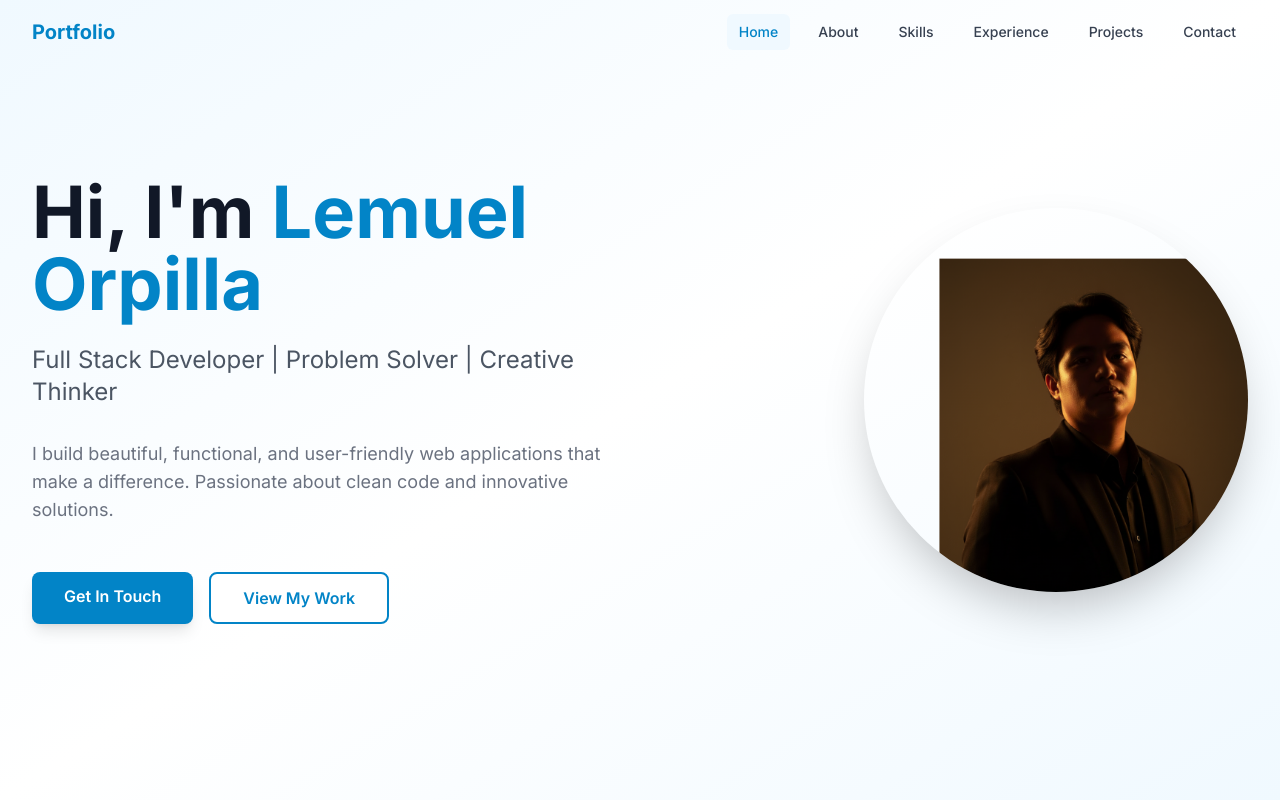
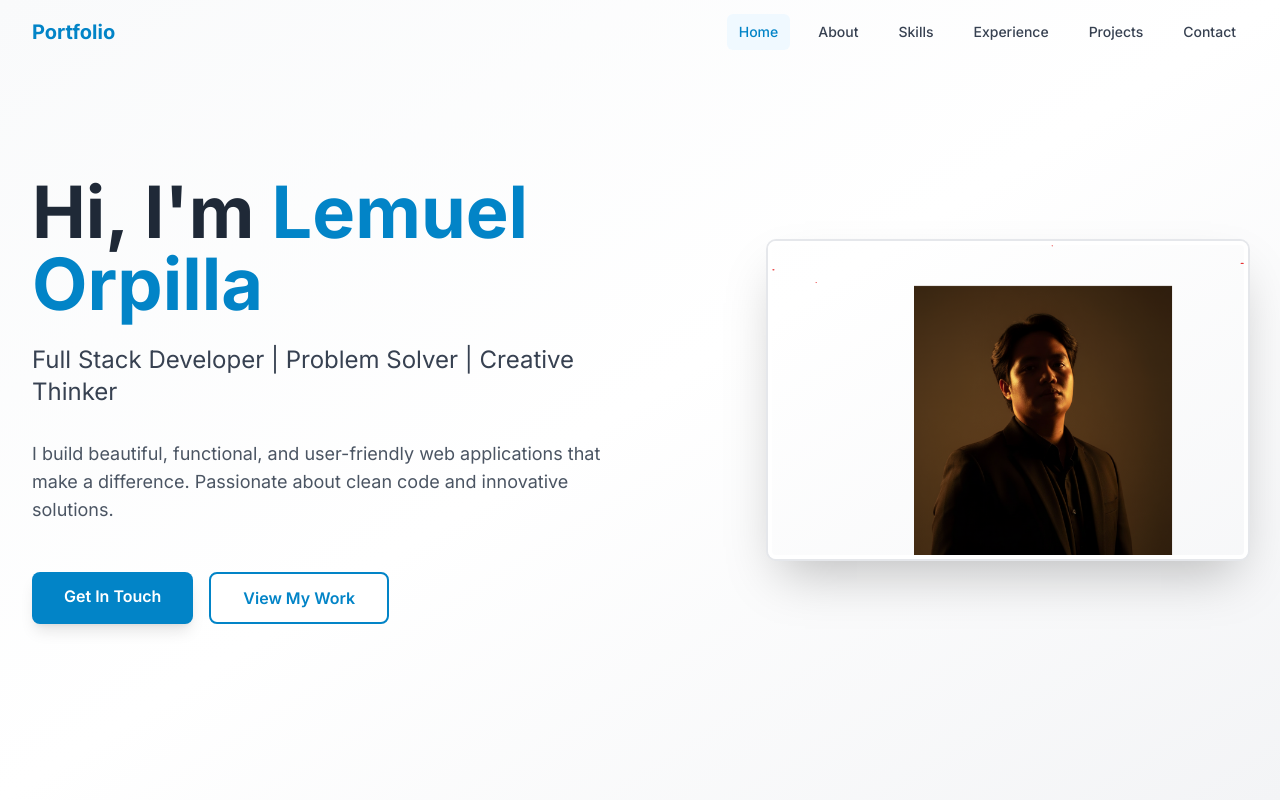
Before and after one commit to Toorpeedoo/Lemuel-Orpilla, a Next.js app: page / in a window 1280 px wide. Shown: the top 800 px of the page. Built offline with nearby package versions, Linux system fonts and the light colour scheme.

Commit message:
added profile and changed the theme

```diff
--- a/components/Hero.tsx
+++ b/components/Hero.tsx
@@ -4,21 +4,21 @@ export default function Hero() {
   return (
     <section
       id="home"
-      className="min-h-screen flex items-center justify-center bg-gradient-to-br from-primary-50 via-white to-primary-50 dark:from-gray-900 dark:via-gray-800 dark:to-gray-900"
+      className="min-h-screen flex items-center justify-center bg-gradient-to-br from-gray-50 via-white to-gray-100 dark:from-gray-900 dark:via-gray-800 dark:to-gray-900"
     >
       <div className="max-w-7xl mx-auto px-4 sm:px-6 lg:px-8 py-12 sm:py-16 md:py-20">
         <div className="grid md:grid-cols-2 gap-8 sm:gap-10 md:gap-12 items-center">
           <div className="text-center md:text-left order-2 md:order-1">
-            <h1 className="text-3xl sm:text-4xl md:text-5xl lg:text-6xl xl:text-7xl font-bold text-gray-900 dark:text-white mb-4 sm:mb-6">
+            <h1 className="text-3xl sm:text-4xl md:text-5xl lg:text-6xl xl:text-7xl font-bold text-gray-800 dark:text-white mb-4 sm:mb-6">
               Hi, I&apos;m{' '}
               <span className="text-primary-600 dark:text-primary-400">
                 Lemuel Orpilla
               </span>
             </h1>
-            <p className="text-base sm:text-lg md:text-xl lg:text-2xl text-gray-600 dark:text-gray-300 mb-4 sm:mb-6 md:mb-8">
+            <p className="text-base sm:text-lg md:text-xl lg:text-2xl text-gray-700 dark:text-gray-300 mb-4 sm:mb-6 md:mb-8">
               Full Stack Developer | Problem Solver | Creative Thinker
             </p>
-            <p className="text-sm sm:text-base md:text-lg text-gray-500 dark:text-gray-400 mb-6 sm:mb-8 md:mb-12">
+            <p className="text-sm sm:text-base md:text-lg text-gray-600 dark:text-gray-400 mb-6 sm:mb-8 md:mb-12">
               I build beautiful, functional, and user-friendly web applications that
               make a difference. Passionate about clean code and innovative
               solutions.
@@ -39,14 +39,15 @@ export default function Hero() {
             </div>
           </div>
           <div className="flex justify-center md:justify-end order-1 md:order-2 mb-6 md:mb-0">
-            <div className="relative w-48 h-48 sm:w-56 sm:h-56 md:w-72 md:h-72 lg:w-80 lg:h-80 xl:w-96 xl:h-96">
+            <div className="relative inline-block max-w-[280px] sm:max-w-[320px] md:max-w-[400px] lg:max-w-[480px]">
               <Image
                 src="/profile.png"
                 alt="Lemuel Orpilla"
-                fill
-                className="rounded-full object-cover shadow-2xl"
+                width={600}
+                height={800}
+                className="w-full h-auto rounded-lg shadow-2xl border-4 border-white dark:border-gray-800 ring-2 ring-gray-200 dark:ring-gray-700"
                 priority
-                sizes="(max-width: 640px) 192px, (max-width: 768px) 224px, (max-width: 1024px) 288px, (max-width: 1280px) 320px, 384px"
+                sizes="(max-width: 640px) 280px, (max-width: 768px) 320px, (max-width: 1024px) 400px, 480px"
               />
             </div>
           </div>
```
Also changed, not shown: Profile.png.
